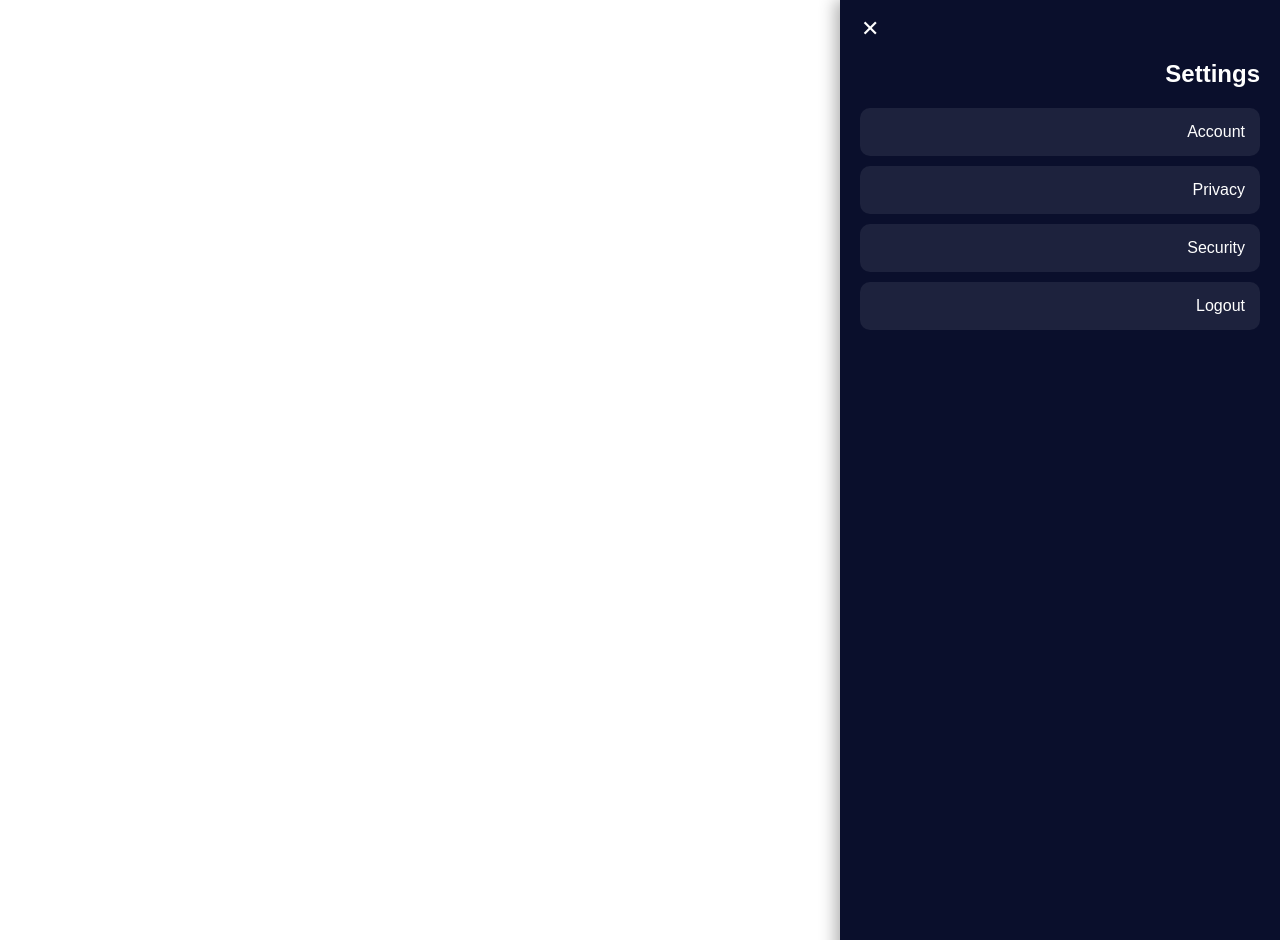
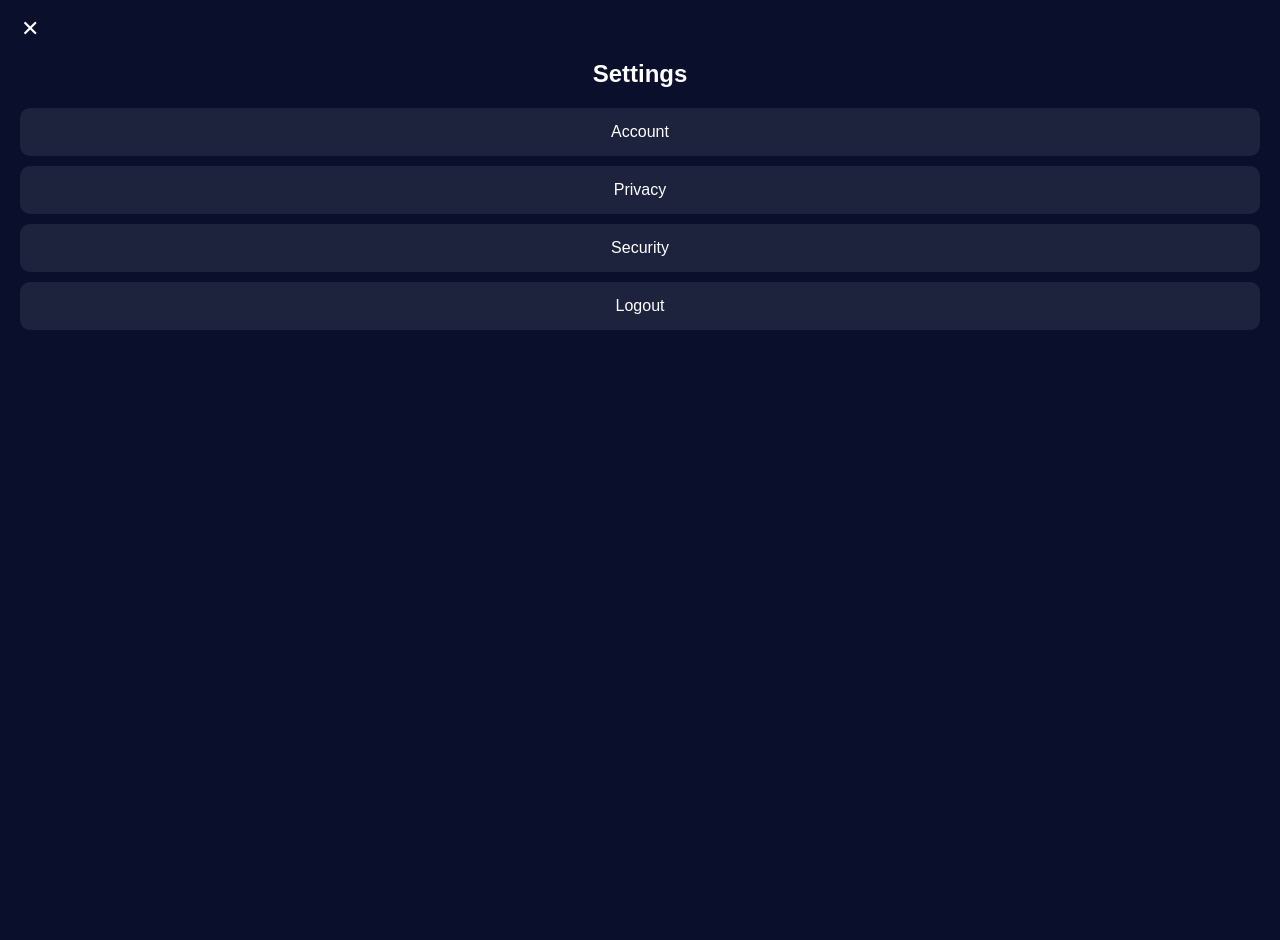
Before and after one commit to princecrayner/six, a Flask app: page /settings in a window 1280 px wide. Run offline with Flask 3, Linux system fonts and the light colour scheme.

Commit message:
project updated

```diff
--- a/static/style.css
+++ b/static/style.css
@@ -1,5 +1,6 @@
 .menu-icon {
   font-size: 28px;
+  cursor: pointer;
 }
 
 .settings-page .close-btn {
@@ -18,13 +19,13 @@
   position: fixed;       /* stay on top of main page */
   top: 0;
   right: 0;              /* slide in from right */
+  left: 0;
   height: 100vh;         /* full height */
-  width: 55%;            /* covers ~55% of screen */
-  max-width: 400px;      /* optional max width */
+  width: ;            /* covers ~55% of screen */
   background-color: #0a0f2c;  /* dark blue-black */
   color: white;
   padding: 40px 20px;
-  text-align: right;
+  text-align: center;
   box-shadow: -5px 0 15px rgba(0,0,0,0.3); /* shadow for depth */
   overflow-y: auto;      /* scroll if content overflows */
   z-index: 9999;
@@ -32,7 +33,7 @@
 
 .settings-page h2 {
   margin-bottom: 20px;
-  text-align: right;
+  text-align: center;
 }
 
 .setting-item {
@@ -41,7 +42,7 @@
   border-radius: 10px;
   margin-bottom: 10px;
   cursor: pointer;
-  text-align: right;
+  text-align: center;
 }
 
 .setting-item:hover {
```
